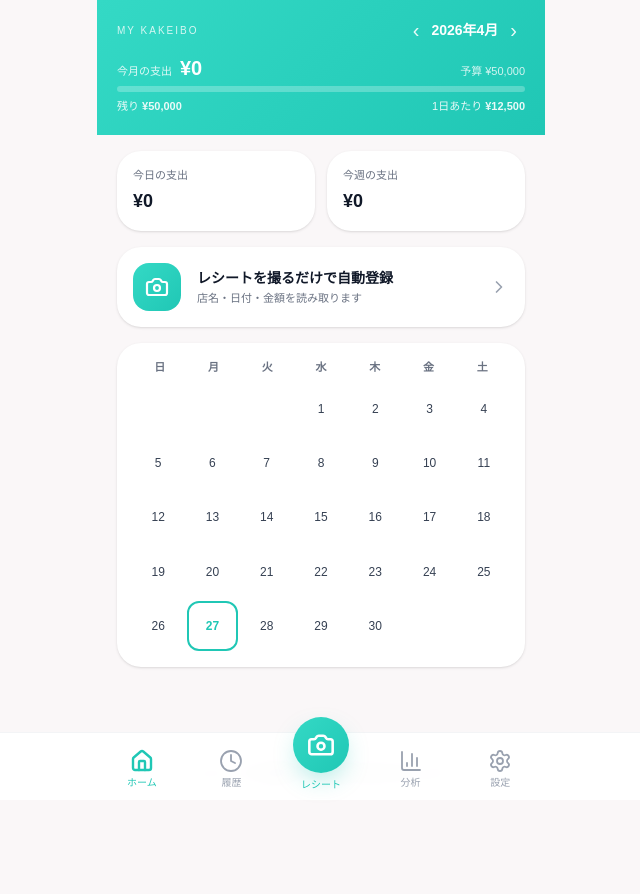
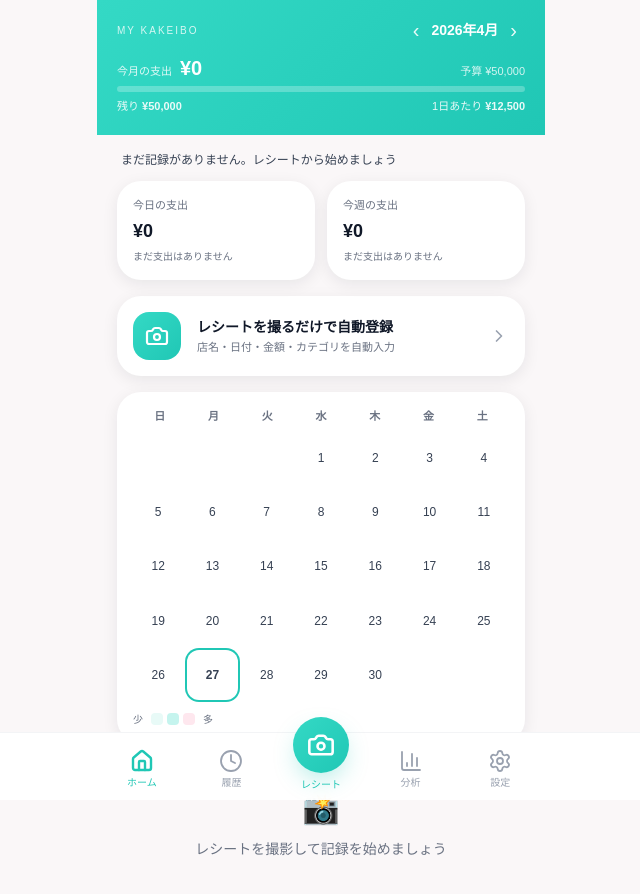
Before and after one commit to crystal18184-a11y/claude_kaihatu, a Next.js app: page / in a window 1280 px wide. Shown: the top 894 px of the page, without its empty margins (319-959 px from the left). Built offline with nearby package versions, Linux system fonts and the light colour scheme.

Commit message:
feat(ui): phase 5 - home insights, heatmap calendar, contextual commentary

```diff
--- a/src/app/page.tsx
+++ b/src/app/page.tsx
@@ -7,6 +7,7 @@ import { useStore } from "@/store/useStore";
 import { useNavStore } from "@/store/navStore";
 import { formatYen, formatYenCompact } from "@/lib/format";
 import { CategoryIcon } from "@/lib/categoryIcon";
+import { buildHomeInsight, todayCommentary, weekCommentary, dayIntensity, type DayIntensity } from "@/lib/insights";
 import type { Item, MajorCategory } from "@/types";
 
 const EMOJI: Record<string, string> = {"肉類":"🥩","魚介類":"🐟","卵":"🥚","乳製品":"🥛","野菜":"🥦","果物":"🍎","きのこ":"🍄","海藻・乾物":"🌿","豆腐・大豆製品":"🫘","漬物・発酵食品":"🥒","パン":"🍞","米・穀物":"🍚","麺類":"🍜","調味料":"🧂","油・ドレッシング":"🫙","飲み物":"🧃","お菓子・スナック":"🍬","アイス・冷菓":"🍦","冷凍食品":"❄️","レトルト・缶詰":"🥫","日用品":"🧴","医療・薬":"💊","化粧品・美容":"💄","衣服・靴":"👟","バッグ・アクセサリー":"👜","家電":"🔌","スマホ・PC・ガジェット":"📱","子ども用品":"🧸","文具・おもちゃ":"✏️","習い事・教育費":"📚","食事・テイクアウト（外食）":"🍱","食事（外食）":"🍽️","ドリンク（外食）":"🥤","アルコール（外食）":"🍺","デザート（外食）":"🍰","飲み会・居酒屋":"🍻","交通・外出":"🚃","趣味・娯楽":"🎮","その他":"📦"};
@@ -61,12 +62,32 @@ export default function Home() {
   const weekTotal = isCurrentMonth
     ? monthReceipts.filter((r) => dayjs(r.date).isAfter(weekStart.subtract(1, "day"))).reduce((s, r) => s + r.total, 0)
     : 0;
-  const daysLeft = isCurrentMonth ? Math.max(daysInMonth - today.date() + 1, 1) : daysInMonth;
+  const todayDate = today.date();
+  const daysPassed = isCurrentMonth ? todayDate : daysInMonth;
+  const daysLeft = isCurrentMonth ? Math.max(daysInMonth - todayDate + 1, 1) : daysInMonth;
   const dailyAllowance = Math.max(Math.floor(remaining / daysLeft), 0);
+  const dailyAvg = daysPassed > 0 ? totalSpent / daysPassed : 0;
+
+  const insight = buildHomeInsight({
+    isCurrentMonth, totalSpent, budget, daysInMonth, todayDate, daysLeft, dailyAllowance,
+    monthLabel: currentMonth.format("M月"),
+  });
+  const todayNote = isCurrentMonth ? todayCommentary(todayTotal) : "";
+  const weekNote = isCurrentMonth ? weekCommentary({ weekTotal, totalSpent, daysPassed }) : "";
 
   const recentReceipts = [...monthReceipts].sort((a, b) => b.date.localeCompare(a.date)).slice(0, 3);
 
   const goToScan = () => { setDirection("forward"); router.push("/scan"); };
+
+  const intensityClass = (intensity: DayIntensity, isSelected: boolean): string => {
+    if (isSelected) return "";
+    switch (intensity) {
+      case "low":  return "bg-[var(--c-light)] theme-text";
+      case "mid":  return "bg-[var(--c-mid)]/60 theme-text";
+      case "high": return "bg-[#FEE7EE] text-[#F65F8B]";
+      default:     return "";
+    }
+  };
 
   const getDayTotal = (day: number) => {
     const date = currentMonth.format(`YYYY-MM-${String(day).padStart(2, "0")}`);
@@ -109,7 +130,7 @@ export default function Home() {
   };
 
   return (
-    <div className="min-h-dvh bg-[#FAF7F8] w-full max-w-md mx-auto pb-28">
+    <div className="min-h-dvh bg-[#FAF7F8] w-full max-w-md mx-auto pb-32">
       {/* カテゴリモーダル */}
       {categoryModal && (
         <div className="fixed inset-0 z-[60] flex items-end justify-center">
@@ -210,33 +231,40 @@ export default function Home() {
       </div>
 
       <div className="px-5 pt-4">
+        {/* 一言診断 */}
+        {insight && (
+          <div className="text-[12px] text-gray-700 mb-3 px-1">{insight}</div>
+        )}
+
         {/* Today / Week stats */}
         <div className="grid grid-cols-2 gap-3 mb-4">
-          <div className="bg-white rounded-3xl p-4 shadow-sm">
+          <div className="bg-white rounded-3xl p-4 shadow-card">
             <div className="text-[11px] text-gray-500 font-medium mb-1">今日の支出</div>
             <div className="text-lg font-bold text-gray-900 tabular-nums">{formatYen(todayTotal)}</div>
+            {todayNote && <div className="text-[10px] text-gray-500 mt-1">{todayNote}</div>}
           </div>
-          <div className="bg-white rounded-3xl p-4 shadow-sm">
+          <div className="bg-white rounded-3xl p-4 shadow-card">
             <div className="text-[11px] text-gray-500 font-medium mb-1">今週の支出</div>
             <div className="text-lg font-bold text-gray-900 tabular-nums">{formatYen(weekTotal)}</div>
+            {weekNote && <div className="text-[10px] text-gray-500 mt-1">{weekNote}</div>}
           </div>
         </div>
 
         {/* Receipt CTA */}
         <button onClick={goToScan}
-          className="w-full bg-white rounded-3xl p-4 shadow-sm mb-4 flex items-center gap-4 active:scale-[0.99] transition-transform text-left">
+          className="w-full bg-white rounded-3xl p-4 shadow-card mb-4 flex items-center gap-4 active:scale-[0.99] transition-transform text-left">
           <div className="w-12 h-12 theme-grad rounded-2xl flex items-center justify-center flex-shrink-0">
             <Camera className="w-6 h-6 text-white" strokeWidth={2.2} />
           </div>
           <div className="flex-1 min-w-0">
             <div className="font-bold text-gray-900 text-sm">レシートを撮るだけで自動登録</div>
-            <div className="text-[11px] text-gray-500 mt-0.5">店名・日付・金額を読み取ります</div>
+            <div className="text-[11px] text-gray-500 mt-0.5">店名・日付・金額・カテゴリを自動入力</div>
           </div>
           <ChevronRight className="w-5 h-5 text-gray-400 flex-shrink-0" />
         </button>
 
         {/* Calendar */}
-        <div className="bg-white rounded-3xl p-4 shadow-sm">
+        <div className="bg-white rounded-3xl p-4 shadow-card">
           <div className="grid grid-cols-7 mb-2">
             {["日","月","火","水","木","金","土"].map((d) => (<div key={d} className="text-center text-[11px] text-gray-500 font-bold">{d}</div>))}
           </div>
@@ -247,15 +275,27 @@ export default function Home() {
               const dayTotal = getDayTotal(day);
               const isSelected = selectedDate === date;
               const isToday = date === dayjs().format("YYYY-MM-DD");
+              const intensity = dayIntensity(dayTotal, dailyAvg);
               const hasReceipt = dayTotal > 0;
+              const heatClass = intensityClass(intensity, isSelected);
               return (
                 <button key={i} onClick={() => setSelectedDate(isSelected ? null : date)}
-                  className={`aspect-square rounded-xl flex flex-col items-center justify-center gap-0.5 text-xs text-gray-700 transition-all ${isSelected ? "theme-solid text-white" : ""} ${isToday && !isSelected ? "border-2 theme-border font-bold theme-text" : ""} ${hasReceipt && !isSelected ? "theme-bg-light" : ""}`}>
+                  className={`aspect-square rounded-xl flex flex-col items-center justify-center gap-0.5 text-xs text-gray-700 transition-all ${isSelected ? "theme-solid text-white" : heatClass} ${isToday && !isSelected ? "ring-2 ring-[var(--c-accent)] font-bold" : ""}`}>
                   <span className={hasReceipt ? "font-bold" : ""}>{day}</span>
-                  {hasReceipt && <span className={`text-[9px] tabular-nums leading-none ${isSelected ? "text-white" : "theme-text"}`}>{formatYenCompact(dayTotal)}</span>}
+                  {hasReceipt && <span className={`text-[9px] tabular-nums leading-none ${isSelected ? "text-white" : ""}`}>{formatYenCompact(dayTotal)}</span>}
                 </button>
               );
             })}
+          </div>
+          {/* heatmap legend */}
+          <div className="mt-3 flex items-center gap-2 text-[10px] text-gray-500">
+            <span>少</span>
+            <div className="flex gap-1">
+              <div className="w-3 h-3 rounded bg-[var(--c-light)]" />
+              <div className="w-3 h-3 rounded bg-[var(--c-mid)]/60" />
+              <div className="w-3 h-3 rounded bg-[#FEE7EE]" />
+            </div>
+            <span>多</span>
           </div>
         </div>
 
--- /dev/null
+++ b/src/lib/insights.ts
@@ -0,0 +1,72 @@
+import { formatYen } from "./format";
+
+export function buildHomeInsight(args: {
+  isCurrentMonth: boolean;
+  totalSpent: number;
+  budget: number;
+  daysInMonth: number;
+  todayDate: number;
+  daysLeft: number;
+  dailyAllowance: number;
+  monthLabel: string;
+}): string {
+  const { isCurrentMonth, totalSpent, budget, daysInMonth, todayDate, daysLeft, dailyAllowance, monthLabel } = args;
+
+  if (totalSpent === 0) {
+    return isCurrentMonth ? "まだ記録がありません。レシートから始めましょう" : `${monthLabel}の記録はありません`;
+  }
+
+  if (!isCurrentMonth) {
+    return `${monthLabel}の支出は${formatYen(totalSpent)}でした`;
+  }
+
+  if (budget > 0 && totalSpent >= budget) {
+    const over = totalSpent - budget;
+    return `予算を${formatYen(over)}超えています`;
+  }
+
+  const monthProgress = todayDate / daysInMonth;
+  const budgetProgress = budget > 0 ? totalSpent / budget : 0;
+
+  if (budgetProgress < monthProgress - 0.10) {
+    return `今月は予算内で順調です。1日あたり${formatYen(dailyAllowance)}使えます`;
+  }
+  if (budgetProgress > monthProgress + 0.15) {
+    return `ペースがやや早めです。残り${daysLeft}日`;
+  }
+  if (budgetProgress > 0.9) {
+    return `予算の${Math.round(budgetProgress * 100)}%を使っています`;
+  }
+  return `残り${daysLeft}日、1日あたり${formatYen(dailyAllowance)}使えます`;
+}
+
+export function todayCommentary(amount: number): string {
+  if (amount === 0) return "まだ支出はありません";
+  if (amount < 500) return "かなり節約できています";
+  if (amount < 1500) return "落ち着いたペース";
+  if (amount < 3000) return "標準的なペース";
+  return "やや使いめです";
+}
+
+export function weekCommentary(args: { weekTotal: number; totalSpent: number; daysPassed: number }): string {
+  const { weekTotal, totalSpent, daysPassed } = args;
+  if (weekTotal === 0) return "まだ支出はありません";
+  if (daysPassed < 1 || totalSpent === 0) return "今週はじまったばかり";
+  const weeklyAvg = (totalSpent / daysPassed) * 7;
+  if (weeklyAvg <= 0) return "";
+  if (weekTotal < weeklyAvg * 0.7) return "今週は控えめ";
+  if (weekTotal < weeklyAvg * 1.05) return "平均的なペース";
+  if (weekTotal < weeklyAvg * 1.3) return "平均よりやや多め";
+  return "平均より多めです";
+}
+
+export type DayIntensity = "none" | "low" | "mid" | "high";
+
+export function dayIntensity(amount: number, dailyAvg: number): DayIntensity {
+  if (amount <= 0) return "none";
+  if (dailyAvg <= 0) return "low";
+  const r = amount / dailyAvg;
+  if (r < 0.6) return "low";
+  if (r < 1.4) return "mid";
+  return "high";
+}
```
